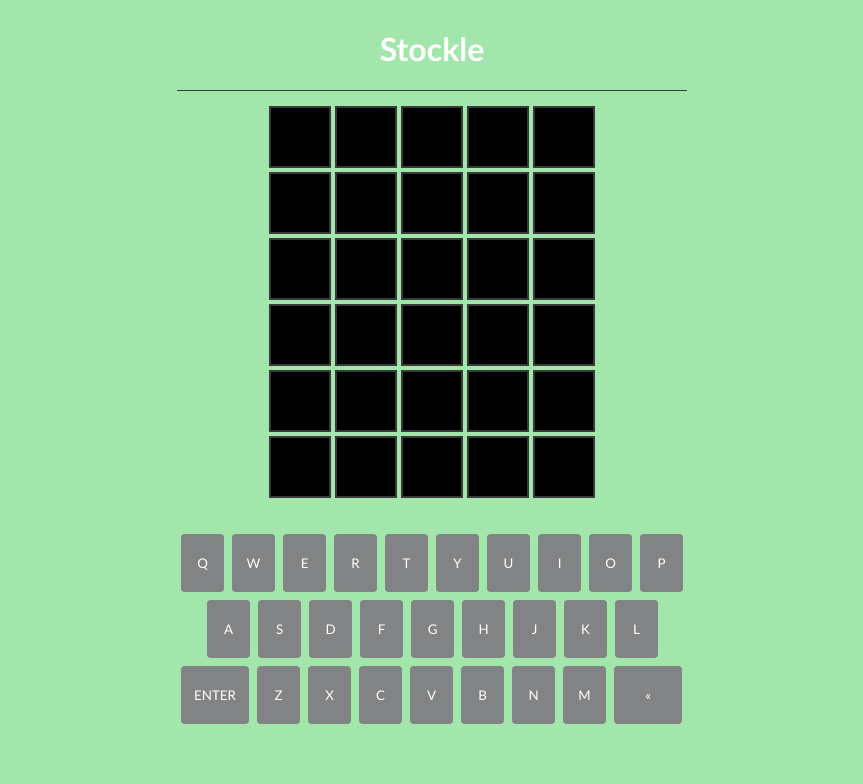
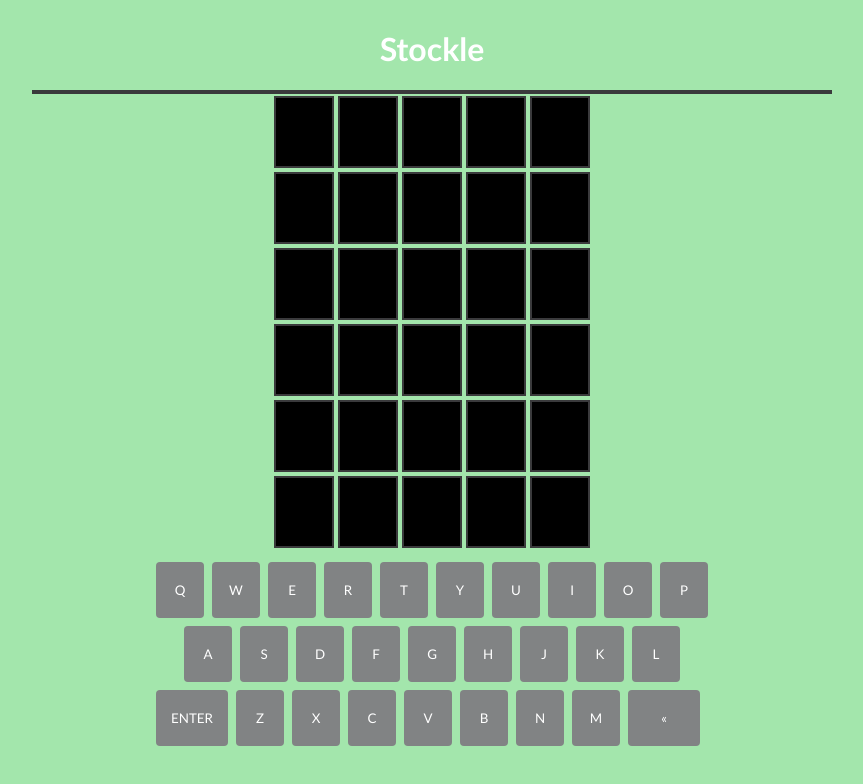
Before and after one commit to mukils15/stockle-app, a website built with Parcel: page index.html in a window 1280 px wide. Shown: the whole page, without its empty margins (208-1071 px from the left). Built offline with nearby package versions, Linux system fonts and the light colour scheme; files whose address does not match are found by name.

Commit message:
Add files via upload

```diff
--- a/style.css
+++ b/style.css
@@ -18,37 +18,37 @@
 
 .title-container {
     text-align: center;
-    width: 510px;
-    border-bottom: solid 1px #3a3a3c;
+    width: 100vh;
+    border-bottom: solid 0.5vh #3a3a3c;
 }
 
 .tile-container {
-    width: 330px;
-    margin-bottom: 30px;
+    width: 40vh;
+    margin-bottom: 1vh;
 }
 
 .key-container {
-    width: 510px;
+    width: 70vh;
     display: flex;
     flex-wrap: wrap;
 }
 
 .key-container button {
-    width: 43px;
-    height: 58px;
-    border-radius: 4px;
+    width: 6vh;
+    height: 7vh;
+    border-radius: 0.5vh;
     border: none;
     background-color: #818384;
-    margin: 4px;
+    margin: 0.5vh;
 }
 
 .key-container button:nth-child(11) {
-    margin-left: 30px;
+    margin-left: 4vh;
 }
 
 .key-container button:nth-child(20),
 .key-container button:nth-child(28) {
-    width: 68px;
+    width: 9vh;
 }
 
 .tile-container div {
@@ -56,25 +56,25 @@
 }
 
 .tile-container .tile {
-    width: 62px;
-    height: 62px;
-    border: 2px solid#3a3a3c;
+    width: 9vh;
+    height: 9vh;
+    border: 0.25vh solid#3a3a3c;
     box-sizing: border-box;
     display: flex;
     justify-content: center;
     align-items: center;
-    margin: 2px;
+    margin: 0.25vh;
     background-color: #000000;
 }
 
 .message-container {
-    height: 30px;
+    height: 4vh;
 }
 
 .message-container p {
     background-color: #818384;
-    border-radius: 10px;
-    padding: 10px;
+    border-radius: 1vh;
+    padding: 1vh;
     margin: 0;
 }
 
```
Also changed, not shown: index.html (+1 -1 lines), 4 other files.
